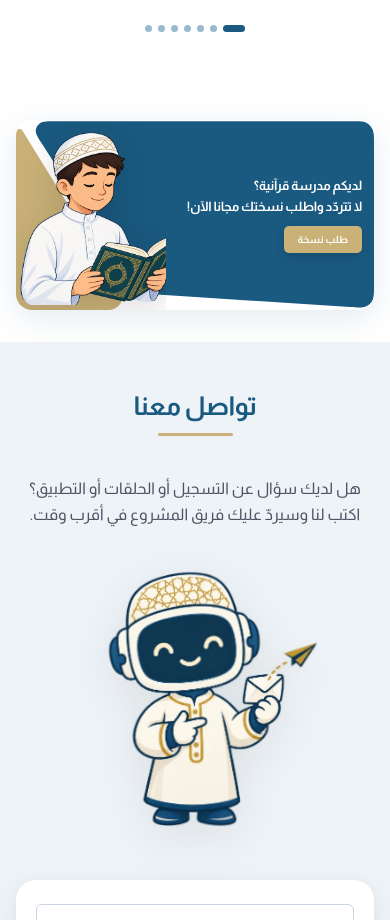
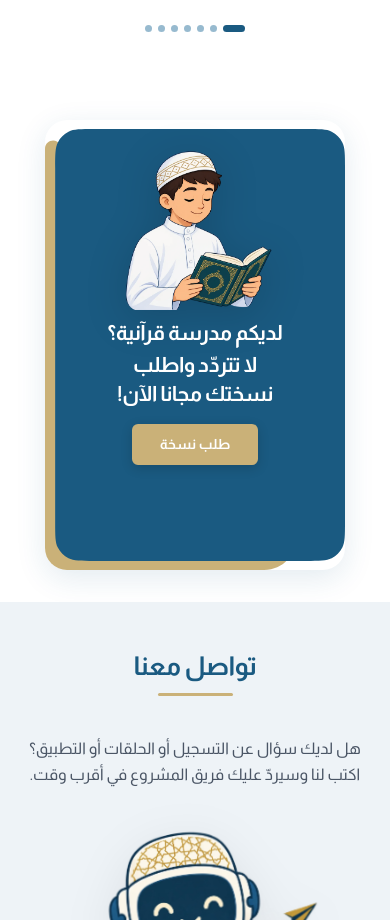
Before and after one commit to lo-ucif/hafez-web, a React (Vite) app: page / in a window 390 px wide. Shown: the part 7359-8279 px from the top of the page. Built offline with nearby package versions, Linux system fonts and the light colour scheme.

Commit message:
feat: add CTA section component with responsive mobile background shape

```diff
--- a/src/components/home/CTA.tsx
+++ b/src/components/home/CTA.tsx
@@ -3,7 +3,7 @@ import { IMAGES } from "../../constants/images";
 
 /**
  * CTA (Call-to-Action) section — "لديكم مدرسة قرآنية؟"
- * Matches Figma node 343:378.
+ * Matches Figma node 343:378 (Desktop) & node 344:419 (Mobile).
  */
 export default function CTA() {
   return (
@@ -13,7 +13,7 @@ export default function CTA() {
       className="bg-white relative w-full overflow-hidden py-8 sm:py-12 md:py-16 lg:py-20 px-4 sm:px-6 md:px-8 flex flex-col items-center justify-center"
       data-node-id="343:378"
     >
-      {/* Outer Banner Container matching Figma node 343:402 (Desktop) and 344:419 (Mobile) */}
+      {/* Outer Banner Container: Portrait on mobile (node 344:419), Landscape on desktop (node 343:402) */}
       <motion.div
         initial={{ opacity: 0, y: 14 }}
         whileInView={{ opacity: 1, y: 0 }}
@@ -21,11 +21,14 @@ export default function CTA() {
         transition={{ duration: 0.5, ease: "easeOut" }}
         dir="ltr"
         className="
-          relative w-full max-w-[1240px]
-          h-[190px] sm:h-[240px] md:h-[320px] lg:h-[400px] xl:h-[478px]
-          flex flex-row items-center justify-between
+          relative
+          w-[300px] max-w-[92vw] h-[450px]
+          sm:w-full sm:max-w-[1240px]
+          sm:h-[260px] md:h-[340px] lg:h-[420px] xl:h-[478px]
+          flex flex-col sm:flex-row
+          items-center justify-start sm:justify-between
           overflow-hidden select-none
-          rounded-[16px] sm:rounded-[22px] md:rounded-[28px] lg:rounded-[36px]
+          rounded-[22px] sm:rounded-[24px] md:rounded-[30px] lg:rounded-[36px]
           shadow-[0_8px_30px_rgba(26,90,129,0.12)]
         "
         data-node-id="343:402"
@@ -51,14 +54,16 @@ export default function CTA() {
           />
         </div>
 
-        {/* Left Side: Boy reading Quran illustration (node 343:406 & 344:423) */}
+        {/* Boy reading Quran illustration (node 343:406 & 344:423) */}
         <div
           className="
             relative z-10 shrink-0
-            w-[42%] sm:w-[42%] md:w-[44%] max-w-[500px] h-full
-            flex items-end justify-start
+            w-full sm:w-[44%] md:w-[42%] max-w-[480px]
+            h-[195px] sm:h-full
+            flex items-end justify-center sm:justify-start
+            pt-4 sm:pt-0
+            sm:pl-3 md:pl-6 lg:pl-8
             select-none pointer-events-none
-            overflow-hidden
           "
           data-node-id="344:423"
         >
@@ -68,41 +73,47 @@ export default function CTA() {
             alt="طالب يقرأ القرآن الكريم"
             src={IMAGES.ctaBoyQuran}
             className="
-              h-[92%] sm:h-[94%] md:h-[96%]
-              w-auto max-w-none
-              object-contain object-bottom-left
+              h-[90%] sm:h-full
+              w-auto max-w-full
+              object-contain object-bottom sm:object-bottom-left
               block drop-shadow-[0_8px_20px_rgba(0,0,0,0.14)]
-              -translate-x-[16%] sm:-translate-x-[8%] md:translate-x-0
             "
           />
         </div>
 
-        {/* Right Side: Text & Button (node 343:407 & 344:424) */}
+        {/* Text & Button: Centered on mobile (node 344:424), Right-aligned on desktop (node 343:407) */}
         <div
           dir="rtl"
           className="
-            relative z-10 flex flex-col items-start text-right
-            justify-center flex-1 h-full
-            pr-3 sm:pr-6 md:pr-10 lg:pr-14 xl:pr-16
-            pl-2 sm:pl-4
-            gap-2.5 sm:gap-4 md:gap-6 lg:gap-8
+            relative z-10 flex flex-col shrink-0 sm:shrink
+            items-center sm:items-start
+            text-center sm:text-right
+            justify-center
+            w-full sm:flex-1 h-auto sm:h-full
+            px-4 sm:px-0
+            sm:pr-6 md:pr-10 lg:pr-14 xl:pr-16
+            sm:pl-2 md:pl-4
+            gap-4 sm:gap-4 md:gap-6 lg:gap-8
+            mt-1 sm:mt-0
           "
           data-node-id="344:424"
         >
           {/* Headline matching node 344:425 (Mobile) and 343:408 (Desktop) */}
           <div
             className="
-              w-full text-right font-['Almarai'] font-bold text-white
-              text-[13px] xs:text-[15px] sm:text-[20px] md:text-[28px] lg:text-[36px] xl:text-[44px]
-              leading-[1.3] md:leading-[1.35] tracking-tight m-0
+              w-full text-center sm:text-right font-['Almarai'] font-bold text-white
+              text-[21px] xs:text-[23px] sm:text-[22px] md:text-[30px] lg:text-[40px] xl:text-[48px]
+              leading-[1.35] lg:leading-[1.4] tracking-tight m-0
             "
             data-node-id="344:425"
           >
-            <p className="m-0 mb-1 sm:mb-2 md:mb-2.5" dir="auto">
+            <p className="m-0 mb-1 sm:mb-2 md:mb-3" dir="auto">
               لديكم مدرسة قرآنية؟
             </p>
             <p className="m-0 text-white" dir="auto">
-              لا تتردّد واطلب نسختك مجانا الآن!
+              <span>لا تتردّد واطلب </span>
+              <br className="block sm:hidden" />
+              <span>نسختك مجانا الآن!</span>
             </p>
           </div>
 
@@ -115,13 +126,13 @@ export default function CTA() {
             }}
             whileTap={{ scale: 0.96 }}
             className="
-              self-start
+              self-center sm:self-start
               bg-[#cab178] hover:bg-[#bfa56a]
               transition-colors duration-200
               flex items-center justify-center
-              px-3.5 sm:px-5 md:px-8 lg:px-10
-              py-1.5 sm:py-2 md:py-3 lg:py-3.5
-              rounded-[5px] sm:rounded-[8px] lg:rounded-[12px]
+              px-7 sm:px-6 md:px-8 lg:px-10
+              py-2.5 sm:py-2 md:py-3 lg:py-3.5
+              rounded-[6px] sm:rounded-[8px] lg:rounded-[12px]
               cursor-pointer no-underline
               shadow-[0px_3px_12px_rgba(0,0,0,0.16)]
             "
@@ -130,7 +141,7 @@ export default function CTA() {
             <span
               className="
                 font-['Almarai'] font-bold leading-normal not-italic
-                text-[10px] sm:text-[13px] md:text-[17px] lg:text-[22px]
+                text-[14px] sm:text-[14px] md:text-[18px] lg:text-[22px]
                 text-white whitespace-nowrap
               "
               dir="auto"
```
Also changed, not shown: public/figma-exact/cta-bg-shape-mobile.svg.
